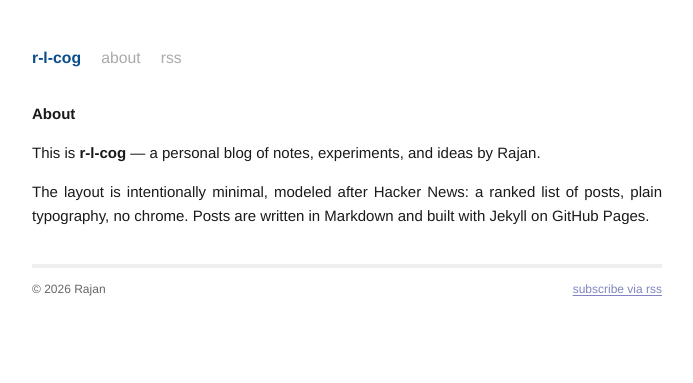
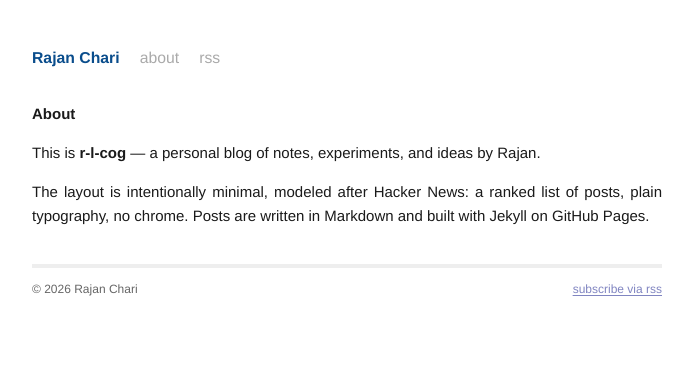
Before and after one commit to rajan-chari/r-l-cog, a Jekyll site: the page built from about.md, in a window 1280 px wide. Shown: the top 383 px of the page, without its empty margins (293-986 px from the left). Built offline with Jekyll 4.4.1, drawn with Linux system fonts in a browser that asks for light colours.

Commit message:
Use real name as site title and author
Brand link in the title bar and the page <title> tag now say "Rajan Chari"
instead of "r-l-cog" (which was only ever the repo slug). Footer attribution
updated to match.

Co-Authored-By: Claude Opus 4.7 (1M context) <noreply@anthropic.com>

```diff
--- a/_config.yml
+++ b/_config.yml
@@ -1,7 +1,7 @@
-title: r-l-cog
-tagline: Rajan's notes
-author: Rajan
-description: A blog of thoughts, experiments, and notes.
+title: Rajan Chari
+tagline: notes and writing
+author: Rajan Chari
+description: Rajan Chari — notes, experiments, and writing.
 baseurl: "/r-l-cog"
 url: "https://rajan-chari.github.io"
 
```
